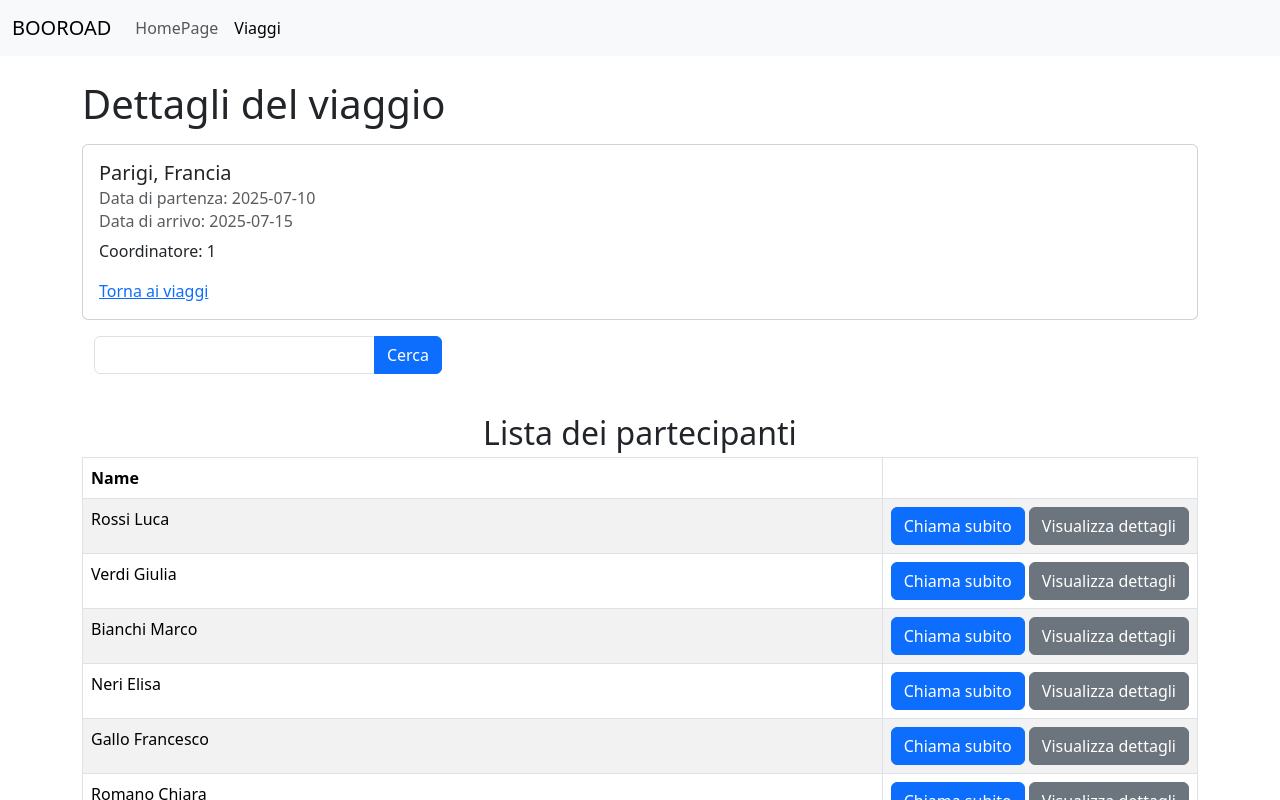
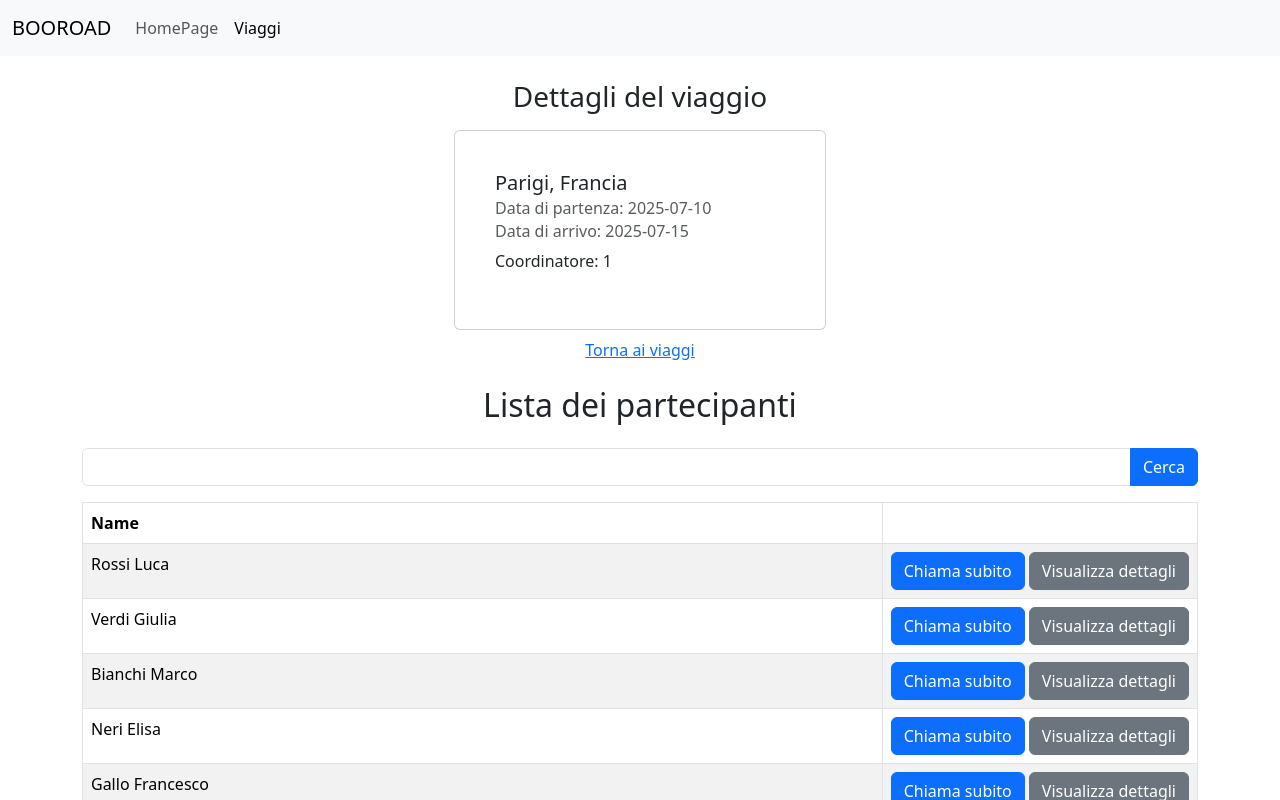
Before and after one commit to VoilaSecari/webapp-viaggi-softskill, a React (Vite) app: page /viaggi/1 in a window 1280 px wide. Shown: the top 800 px of the page. Built offline with nearby package versions, Linux system fonts and the light colour scheme.

Commit message:
refactoring code

```diff
--- /dev/null
+++ b/src/assets/components/ClientsList.jsx
@@ -0,0 +1,60 @@
+import { useState } from "react";
+import SearchFilter from "../components/SearchFilter.jsx";
+import { useParams } from "react-router-dom";
+
+export default function ClientsList({ clients }) {
+  const { id } = useParams();
+  const [filteredList, setFilteredList] = useState(clients);
+  return (
+    <>
+      <div>
+        <SearchFilter setFilteredList={setFilteredList} />
+      </div>
+
+      {filteredList && (
+        <>
+          <table
+            className="table table-striped table-bordered table-hover"
+            id="tableList"
+          >
+            <thead>
+              <tr>
+                <th scope="col w-100" style={{ width: "100%" }}>
+                  Name
+                </th>
+                <th scope="col"></th>
+              </tr>
+            </thead>
+            <tbody>
+              {filteredList.map((client) => {
+                return (
+                  <tr key={client.id}>
+                    <td>
+                      {client.surname} {client.name}
+                    </td>
+                    <td>
+                      <div className="text-nowrap">
+                        <a
+                          href={`tel:${client.phone}`}
+                          className="btn btn-primary me-1"
+                        >
+                          Chiama subito
+                        </a>
+                        <a
+                          href={`/viaggi/${id}/partecipanti/${client.id}`}
+                          className="btn btn-secondary"
+                        >
+                          Visualizza dettagli
+                        </a>
+                      </div>
+                    </td>
+                  </tr>
+                );
+              })}
+            </tbody>
+          </table>
+        </>
+      )}
+    </>
+  );
+}
--- a/src/assets/components/SearchFilter.jsx
+++ b/src/assets/components/SearchFilter.jsx
@@ -23,9 +23,8 @@ export default function SearchFilter({ setFilteredList }) {
   };
 
   return (
-    <div className="container">
     <form className="row" onSubmit={handleSubmit}>
-        <div className="col-4">
+      <div className="col-12">
         <div className="input-group mb-3">
           <input
             type="text"
@@ -40,6 +39,5 @@ export default function SearchFilter({ setFilteredList }) {
         </div>
       </div>
     </form>
-    </div>
   );
 }
--- /dev/null
+++ b/src/assets/components/TravelCard.jsx
@@ -0,0 +1,25 @@
+import { NavLink } from "react-router-dom";
+
+export default function TravelCard({ travel }) {
+  return (
+    <>
+      <div className="d-flex justify-content-center align-items-center flex-column">
+        <div className="card col-4   my-2 p-4">
+          <div className="card-body mb-3">
+            <h5 className="card-title">{travel.destination}</h5>
+            <h6 className="card-subtitle mb-2 text-muted">
+              Data di partenza: {travel.startDate}
+            </h6>
+            <h6 className="card-subtitle mb-2 text-muted">
+              Data di arrivo: {travel.endDate}
+            </h6>
+            <p className="card-text">Coordinatore: {travel.coordinator}</p>
+          </div>
+        </div>
+        <NavLink to="/viaggi" className="nav-item">
+          Torna ai viaggi{" "}
+        </NavLink>
+      </div>
+    </>
+  );
+}
--- a/src/assets/details/ClientDetailPage.jsx
+++ b/src/assets/details/ClientDetailPage.jsx
@@ -3,34 +3,41 @@ import clients from "../data/clients";
 
 import { NavLink } from "react-router-dom";
 
-
-export default function ClientDetailPage () {
-
-    const {id, partecipanteId} = useParams();
+export default function ClientDetailPage() {
+  const { id, partecipanteId } = useParams();
   console.info("ClientDetailPage", id, partecipanteId);
-    const partecipante = clients.find((partecipante) => partecipante.id == partecipanteId);
+  const partecipante = clients.find(
+    (partecipante) => partecipante.id == partecipanteId
+  );
   console.info("ClientDetailPage partecipante", partecipante);
 
-    console.log("ClientDetailPage", clients)
+  console.log("ClientDetailPage", clients);
   return (
     <>
       <div className="container">
+        <h3 className="text-center my-3">Dettaglio partecipante:</h3>
+        <div className="d-flex justify-content-center align-items-center flex-column">
+          <div className="card col-4  my-4 p-4">
+            <div className="card-body">
+              <h5 className="card-title">
+                {partecipante.name}
+                {partecipante.surname}
+              </h5>
+              <h6 className="card-subtitle mb-2 text-body-secondary">
+                Email: {partecipante.mail}
+              </h6>
+              <p className="card-phone">Phone: {partecipante.phone}</p>
+              <p className="card-code">
+                Fiscal Code: {partecipante.fiscalCode}
+              </p>
+            </div>
+          </div>
 
-                <NavLink to={`/viaggi/${id}`} className="nav-item">
+          <NavLink to={`/viaggi/${id}`} className="nav-item ">
             Torna ai viaggi{" "}
           </NavLink>
-
-
-                <h3><strong>Dettaglio partecipante:</strong></h3>
-                <div className="card" style={{width: "18rem"}}>
-                    <div className="card-body">
-                        <h5 className="card-title">{partecipante.name}{partecipante.surname}</h5>
-                        <h6 className="card-subtitle mb-2 text-body-secondary">{partecipante.mail}</h6>
-                        <p className="card-phone">{partecipante.phone}</p>
-                        <p className="card-code">{partecipante.fiscalCode}</p>
-                    </div>
         </div>
       </div>
     </>
-    )
+  );
 }
--- a/src/assets/pages/viaggi/TravelDetailPage.jsx
+++ b/src/assets/pages/viaggi/TravelDetailPage.jsx
@@ -1,15 +1,16 @@
+import { useParams } from "react-router-dom";
+
+// Dati
+import clients from "../../data/clients.js";
 import { travels } from "../../data/travels";
-import { useParams } from "react-router-dom";
-import { NavLink } from "react-router-dom";
-import clients from "../../data/clients.js";
-import SearchFilter from "../../components/SearchFilter.jsx";
-import { useState } from "react";
+
+// Componenti
+import ClientsList from "../../components/ClientsList.jsx";
+import TravelCard from "../../components/TravelCard.jsx";
 
 export default function TravelDetailPage() {
   const { id } = useParams();
   const travel = travels.find((t) => t.id === Number(id));
-
-  const [filteredList, setFilteredList] = useState(clients);
 
   if (!travel) {
     return <p>Viaggio non trovato</p>;
@@ -17,69 +18,14 @@ export default function TravelDetailPage() {
 
   return (
     <div className="container">
-      <h1 className="mt-4">Dettagli del viaggio</h1>
+      <h3 className="text-center mt-4">Dettagli del viaggio</h3>
 
-      <div className="card my-3">
-        <div className="card-body">
-          <h5 className="card-title">{travel.destination}</h5>
-          <h6 className="card-subtitle mb-2 text-muted">
-            Data di partenza: {travel.startDate}
-          </h6>
-          <h6 className="card-subtitle mb-2 text-muted">
-            Data di arrivo: {travel.endDate}
-          </h6>
-          <p className="card-text">Coordinatore: {travel.coordinator}</p>
-          <NavLink to="/viaggi" className="nav-item">
-            Torna ai viaggi{" "}
-          </NavLink>
-        </div>
+      <TravelCard travel={travel} />
+
+      <div>
+        <h2 className="text-center my-4 ">Lista dei partecipanti</h2>
       </div>
-      <SearchFilter setFilteredList={setFilteredList} />
-      {filteredList && (
-        <>
-          <h2 className="text-center mt-4 mb-1">Lista dei partecipanti</h2>
-          <table
-            className="table table-striped table-bordered table-hover"
-            id="tableList"
-          >
-            <thead>
-              <tr>
-                <th scope="col w-100" style={{ width: "100%" }}>
-                  Name
-                </th>
-                <th scope="col"></th>
-              </tr>
-            </thead>
-            <tbody>
-              {filteredList.map((client) => {
-                return (
-                  <tr key={client.id}>
-                    <td>
-                      {client.surname} {client.name}
-                    </td>
-                    <td>
-                      <div className="text-nowrap">
-                        <a
-                          href={`tel:${client.phone}`}
-                          className="btn btn-primary me-1"
-                        >
-                          Chiama subito
-                        </a>
-                        <a
-                          href={`/viaggi/${id}/partecipanti/${client.id}`}
-                          className="btn btn-secondary"
-                        >
-                          Visualizza dettagli
-                        </a>
-                      </div>
-                    </td>
-                  </tr>
-                );
-              })}
-            </tbody>
-          </table>
-        </>
-      )}
+      <ClientsList clients={clients} />
     </div>
   );
 }
--- a/src/assets/pages/viaggi/TravelListPage.jsx
+++ b/src/assets/pages/viaggi/TravelListPage.jsx
@@ -1,18 +1,17 @@
 import { travels } from "../../data/travels.js";
 import { NavLink } from "react-router-dom";
-import TravelDetailPage from "./TravelDetailPage.jsx";
 
 export default function TravelListPage() {
   return (
     <div className="container">
-      <h1 className="mt-4">Lista dei viaggi in corso</h1>
+      <h1 className="my-4">Lista dei viaggi in corso</h1>
       <section>
-        <table className="table">
+        <table className="table table-striped table-bordered">
           <thead>
             <tr>
               <th scope="col">Destinazione</th>
-              <th scope="col">Inizio Viaggio</th>
-              <th scope="col">Fine Viaggio</th>
+              <th scope="col">Data Inizio Viaggio</th>
+              <th scope="col">Data Fine Viaggio</th>
               <th scope="col">Coordinatore</th>
               <th scope="col"></th>
             </tr>
@@ -28,7 +27,7 @@ export default function TravelListPage() {
                     <td>{travel.coordinator}</td>
                     <td>
                       <NavLink to={`/viaggi/${travel.id}`} className="nav-item">
-                        Dettagli
+                        Dettagli del viaggio
                       </NavLink>
                     </td>
                   </tr>
```
Lines whose indentation alone changed are shown as unchanged.
